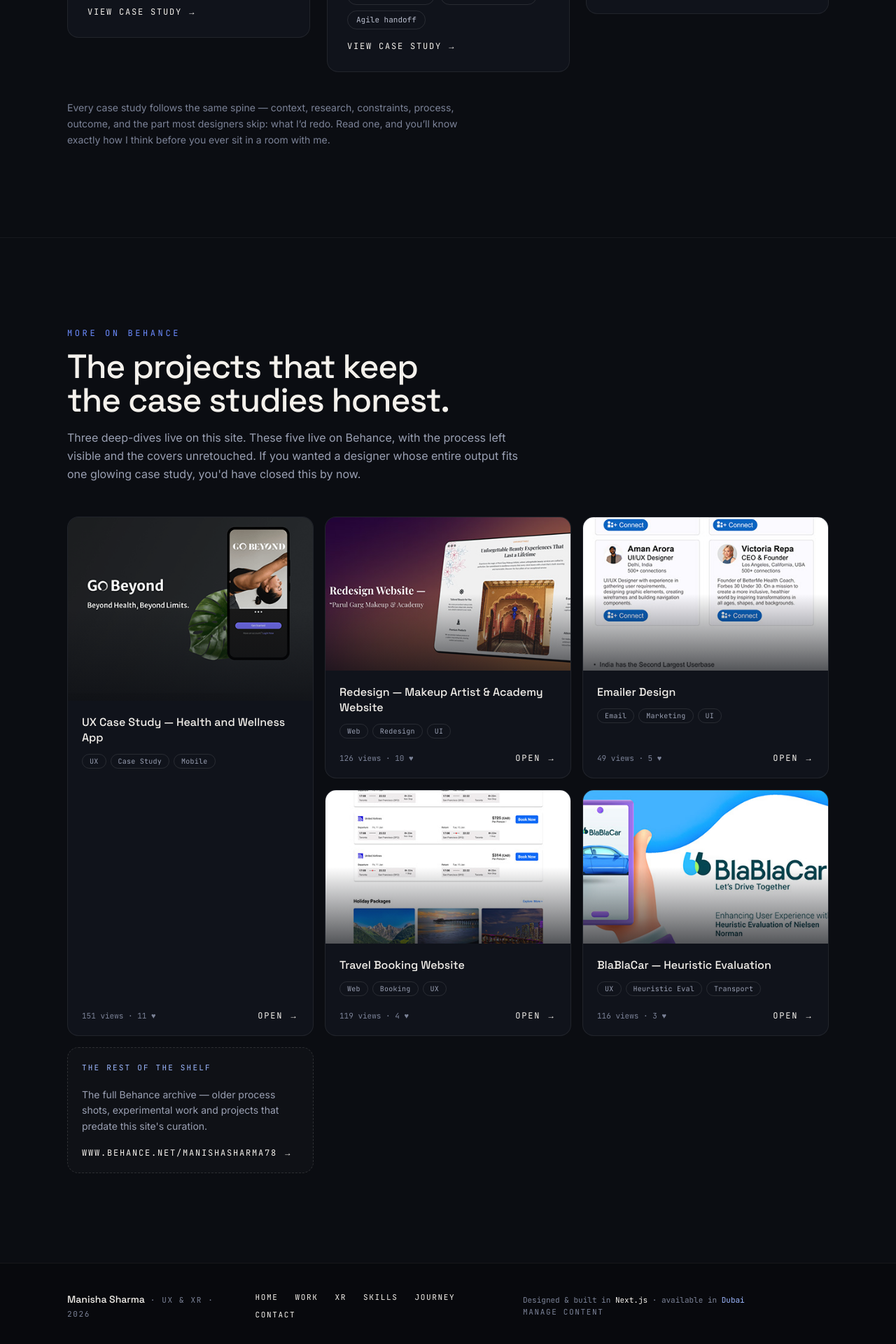
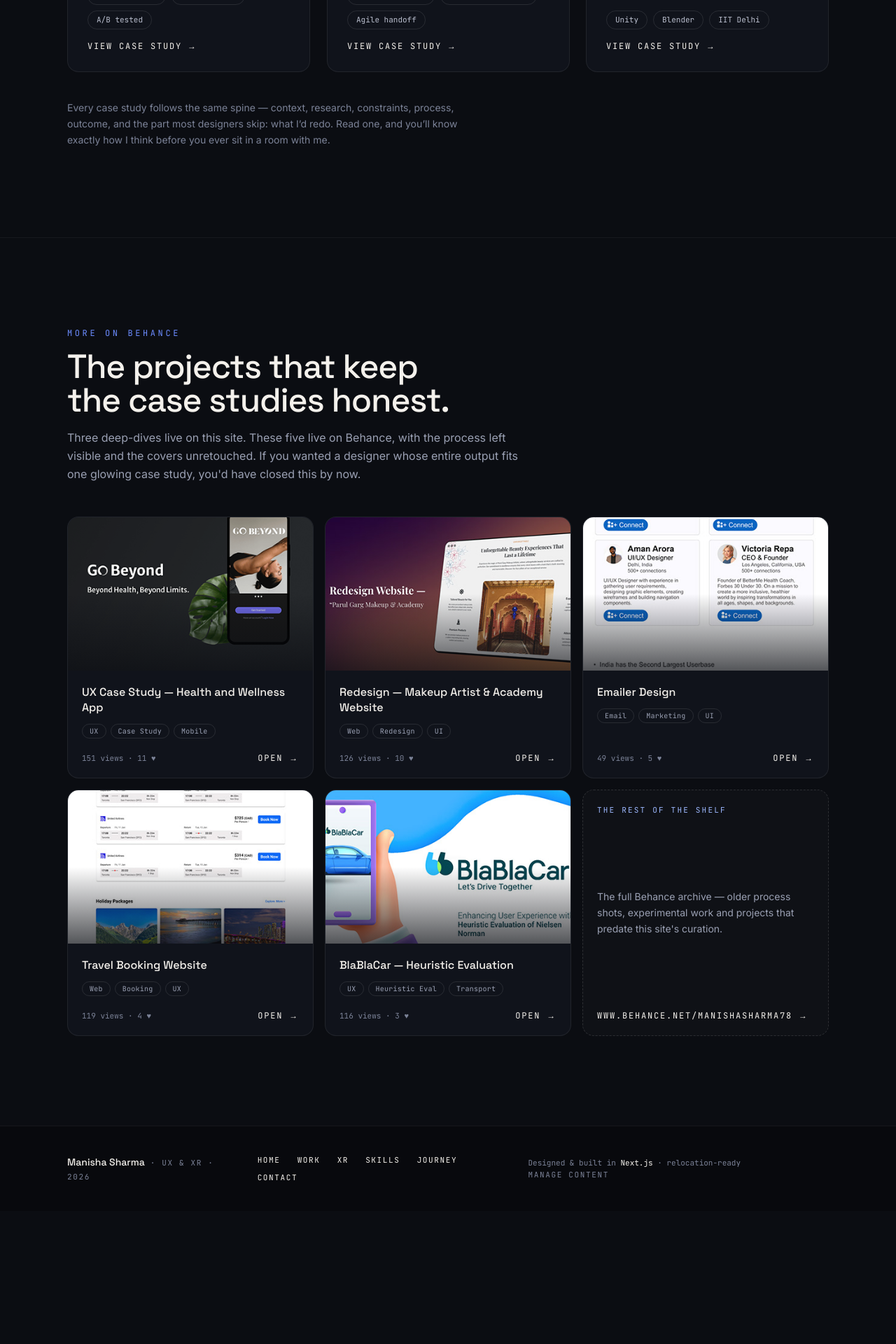
Before and after one commit to manishasharma1998/Portfolio, a Next.js app: page /work in a window 1280 px wide. Shown: the part 984-2904 px from the top of the page at 70% size. After the commit the page ends 2714 px from the top, so only its background shows below. Built offline with nearby package versions, Linux system fonts and the light colour scheme.

Commit message:
Remove Dubai references, equalize card sizes, upload real resume PDF

```diff
--- a/content/site.json
+++ b/content/site.json
@@ -7,7 +7,7 @@
   "linkedin": "https://www.linkedin.com/in/manishasharmaa",
   "behance": "https://www.behance.net/manishasharma78",
   "resume": "/Manisha-Sharma-Resume.pdf",
-  "location": "New Delhi, India · Instantly available to relocate to Dubai, UAE",
+  "location": "New Delhi, India · Instantly available to relocate",
   "nav": [
     { "label": "Home", "href": "/" },
     { "label": "Work", "href": "/work" },
@@ -16,7 +16,7 @@
     { "label": "Journey", "href": "#journey" },
     { "label": "Contact", "href": "#contact" }
   ],
-  "relocationBadge": "Instantly available to relocate — Dubai",
+  "relocationBadge": "Instantly available to relocate worldwide",
   "hero": {
     "eyebrow": "A portfolio designed to repel the wrong clients",
     "line1": "UX Designer with a *research-first* brain.",
@@ -25,7 +25,7 @@
     "scrollHint": "Scroll — the interesting part is below this",
     "primaryCta": "See the work",
     "secondaryCta": "Download resume",
-    "portraitCaption": "Dubai-bound · open to work",
+    "portraitCaption": "Relocation-ready · open to work",
     "portraitLabel": "Manisha · UX/UI & XR"
   },
   "metrics": [
@@ -200,7 +200,7 @@
     "titleBefore": "I’ll respond.",
     "titleBreak": "Probably before you do.",
     "blurb": "If you need a design yes-man who replies “great feedback!” in nineteen minutes, I respect you enough not to apply. But if you’re hiring for judgment, not just output — the doors below are open.",
-    "dubaiNote": "Dubai-based recruiters: relocation readiness is immediate, and I work your business hours from first call.",
+    "relocationNote": "Relocation-ready: open to remote or on-site roles globally, with immediate availability.",
     "resumeLabel": "Download resume",
     "resumeNote": "PDF · one page · no fluff"
   }
--- a/src/app/layout.tsx
+++ b/src/app/layout.tsx
@@ -26,13 +26,12 @@ export const metadata: Metadata = {
     template: "%s · Manisha Sharma",
   },
   description:
-    "UX Designer with a research-first brain. XR Designer with a headset on. 70+ projects shipped, 42% drop-off reduced, IIT Delhi certified. Instantly available to relocate to Dubai.",
+    "UX Designer with a research-first brain. XR Designer with a headset on. 70+ projects shipped, 42% drop-off reduced, IIT Delhi certified. Instantly available to relocate.",
   keywords: [
     "UX Designer",
     "XR Designer",
     "UI Designer",
     "AR VR Designer",
-    "Dubai",
     "Manisha Sharma",
     "Spatial design",
     "Design systems",
@@ -40,7 +39,7 @@ export const metadata: Metadata = {
   openGraph: {
     title: "Manisha Sharma — UX & XR Designer",
     description:
-      "UX Designer with a research-first brain. XR Designer with a headset on. Instantly available to relocate to Dubai.",
+      "UX Designer with a research-first brain. XR Designer with a headset on. Instantly available to relocate.",
     type: "website",
     locale: "en_US",
   },
--- a/src/app/opengraph-image.tsx
+++ b/src/app/opengraph-image.tsx
@@ -77,7 +77,7 @@ export default function OpenGraphImage() {
             fontSize: 22,
           }}
         >
-          Instantly available to relocate — Dubai
+          Instantly available to relocate
         </div>
       </div>
     ),
--- a/src/components/behance-gallery.tsx
+++ b/src/components/behance-gallery.tsx
@@ -24,14 +24,14 @@ export function BehanceGallery() {
 
         <RevealStagger className="mt-12 grid gap-4 sm:grid-cols-2 lg:grid-cols-3">
           {projects.map((p) => (
-            <RevealItem key={p.url} className={p.url === projects[0].url ? "sm:row-span-2" : ""}>
+            <RevealItem key={p.url}>
               <a
                 href={p.url}
                 target="_blank"
                 rel="noopener noreferrer"
                 className="group flex h-full flex-col overflow-hidden rounded-2xl border border-white/[0.07] bg-ink-850 transition-colors duration-300 hover:border-lens-400/30"
               >
-                <div className={`relative overflow-hidden ${p.url === projects[0].url ? "aspect-[4/3]" : "aspect-[16/10]"}`}>
+                <div className="relative aspect-[16/10] overflow-hidden">
                   <Image
                     src={p.cover}
                     alt={p.title}
--- a/src/components/case-study-card.tsx
+++ b/src/components/case-study-card.tsx
@@ -79,7 +79,7 @@ export function CaseStudyCard({ study }: { study: CaseStudy }) {
         href={outer}
         target="_blank"
         rel="noopener noreferrer"
-        className="group flex flex-col overflow-hidden rounded-2xl border border-white/[0.07] bg-ink-850 transition-colors duration-300 hover:border-lens-400/30"
+        className="group flex h-full flex-col overflow-hidden rounded-2xl border border-white/[0.07] bg-ink-850 transition-colors duration-300 hover:border-lens-400/30"
       >
         {inner}
       </a>
@@ -89,7 +89,7 @@ export function CaseStudyCard({ study }: { study: CaseStudy }) {
   return (
     <Link
       href={outer}
-      className="group flex flex-col overflow-hidden rounded-2xl border border-white/[0.07] bg-ink-850 transition-colors duration-300 hover:border-lens-400/30"
+      className="group flex h-full flex-col overflow-hidden rounded-2xl border border-white/[0.07] bg-ink-850 transition-colors duration-300 hover:border-lens-400/30"
     >
       {inner}
     </Link>
--- a/src/components/contact.tsx
+++ b/src/components/contact.tsx
@@ -36,9 +36,9 @@ export function Contact() {
           </p>
           <p className="mx-auto mt-5 max-w-xl text-sm text-fog-500">
             <span className="font-mono text-lens-300">
-              {site.contact.dubaiNote.split(":")[0]}:
+              {site.contact.relocationNote.split(":")[0]}:
             </span>{" "}
-            {site.contact.dubaiNote.split(":")[1] ?? site.contact.dubaiNote}
+            {site.contact.relocationNote.split(":")[1] ?? site.contact.relocationNote}
           </p>
         </Reveal>
 
--- a/src/components/footer.tsx
+++ b/src/components/footer.tsx
@@ -28,7 +28,7 @@ export function Footer() {
         <p className="flex flex-wrap items-center gap-x-4 font-mono text-[11px] text-fog-500">
           <span>
             Designed & built in <span className="text-bone-100">Next.js</span> ·
-            available in <span className="text-lens-300">Dubai</span>
+            relocation-ready
           </span>
           <a
             href="/admin/index.html"
--- a/src/components/work-section.tsx
+++ b/src/components/work-section.tsx
@@ -38,7 +38,7 @@ export function Work() {
 
         <div className="mt-12 grid gap-6 lg:grid-cols-3">
           {projects.map((study, i) => (
-            <Reveal key={study.slug} delay={i * 0.1}>
+            <Reveal key={study.slug} delay={i * 0.1} className="h-full">
               <CaseStudyCard study={study} />
             </Reveal>
           ))}
--- a/src/lib/types.ts
+++ b/src/lib/types.ts
@@ -63,7 +63,7 @@ export type TimelineConfig = BlockConfig & {
 };
 
 export type ContactConfig = BlockConfig & {
-  dubaiNote: string;
+  relocationNote: string;
   resumeLabel: string;
   resumeNote: string;
 };
```
Also changed, not shown: 1 other file (tests, documents, lock files or other folders).
